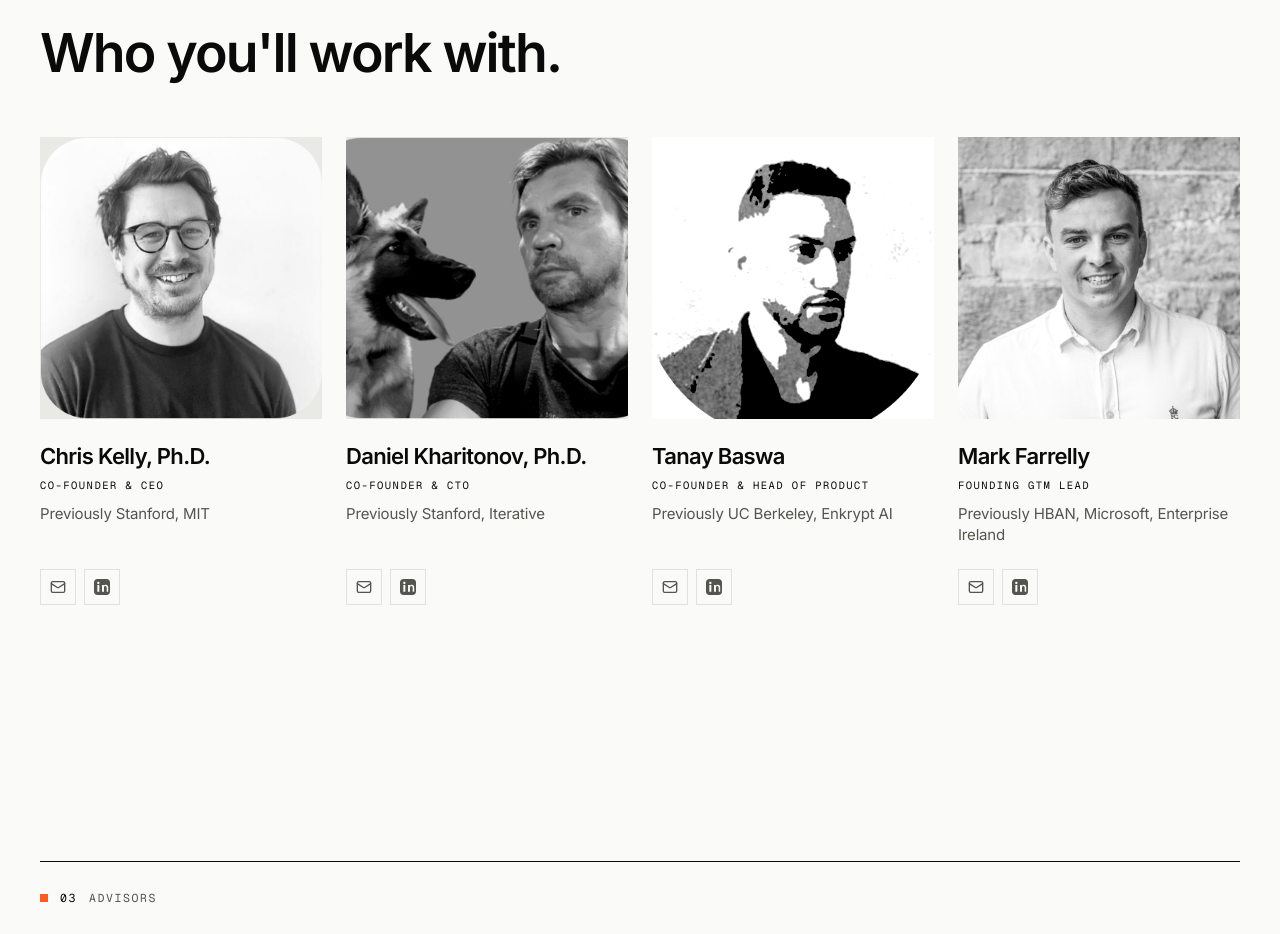
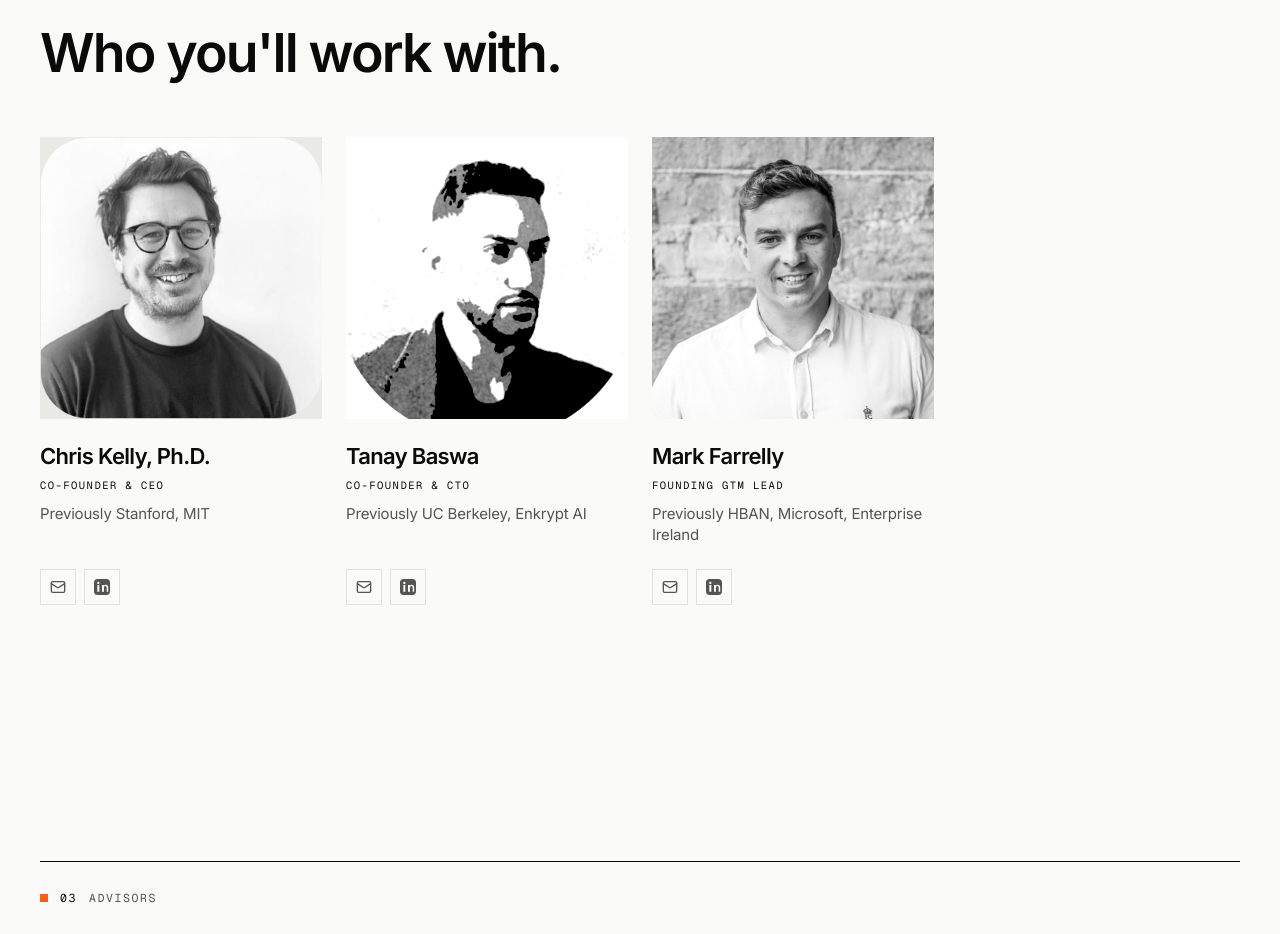
Before and after one commit to CK-Cog/VizCo_Website, a Next.js app: page /about in a window 1280 px wide. Shown: the part 1400-2334 px from the top of the page. Built offline with nearby package versions, Linux system fonts and the light colour scheme.

Commit message:
chore: remove Daniel from the team, Tanay is now Co-Founder & CTO

```diff
--- a/src/content/team.ts
+++ b/src/content/team.ts
@@ -17,16 +17,8 @@ export const TEAM: TeamMember[] = [
     linkedin: "https://www.linkedin.com/in/christopherkellyphd/",
   },
   {
-    name: "Daniel Kharitonov, Ph.D.",
+    name: "Tanay Baswa",
     role: "Co-Founder & CTO",
-    prev: "Previously Stanford, Iterative",
-    img: "/Daniel.png",
-    email: "daniel@vizco.co",
-    linkedin: "https://www.linkedin.com/in/danielkharitonov/",
-  },
-  {
-    name: "Tanay Baswa",
-    role: "Co-Founder & Head of Product",
     prev: "Previously UC Berkeley, Enkrypt AI",
     img: "/Tanay.png",
     email: "tanay@vizco.co",
```
Also changed, not shown: public/Daniel.png (deleted), public/llms.txt.
